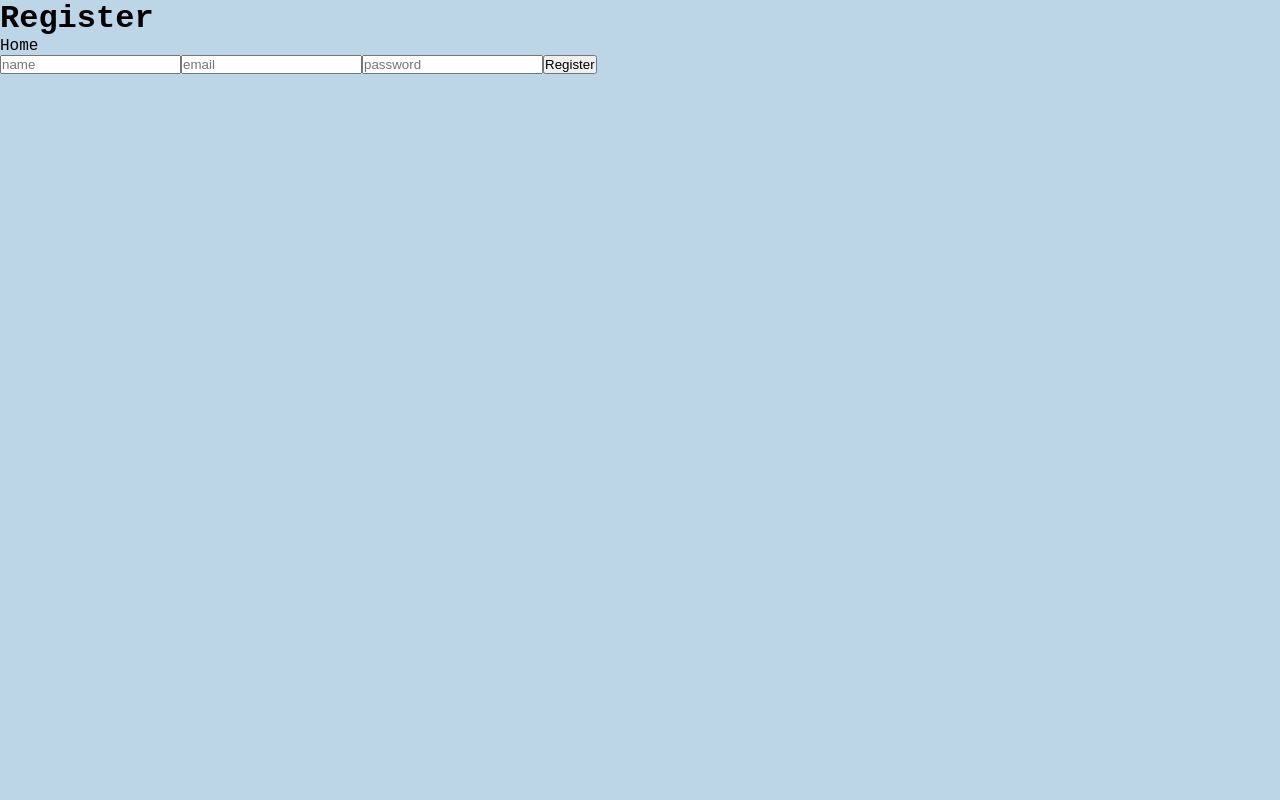
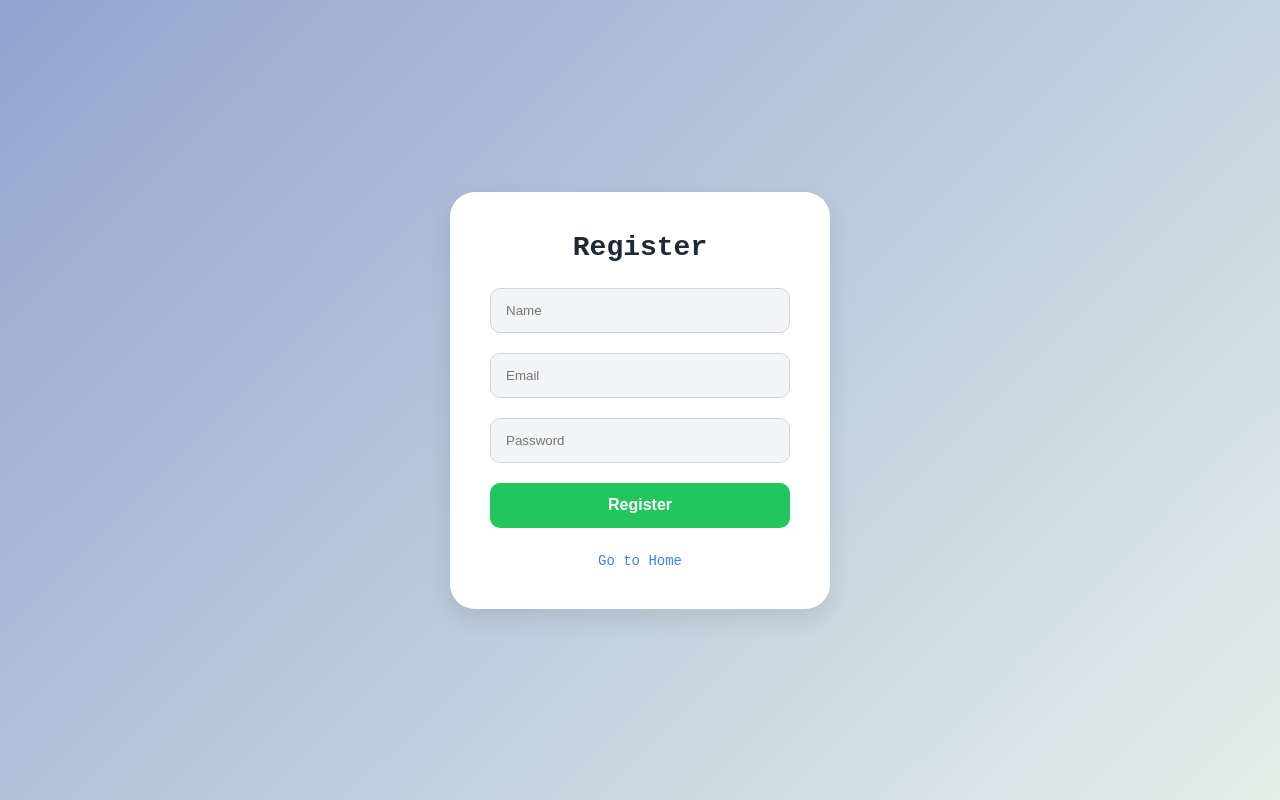
Before and after one commit to JulioCesar112/ecommerce-tech, a React (Vite) app: page /register in a window 1280 px wide. Built offline with nearby package versions, Linux system fonts and the light colour scheme; no server answers.

Commit message:
feat(ui): improve login and register styling

```diff
--- a/src/components/common/Navbar.css
+++ b/src/components/common/Navbar.css
@@ -1,27 +1,66 @@
-.navbar-home{
-height: 60px;
+/* 🔷 NAVBAR */
+.navbar-home {
+  height: 70px;
   display: flex;
-  margin: 20px;
-  border-radius: 10px ;
   justify-content: space-between;
   align-items: center;
-  background-color: rgb(255, 255, 255);
+
+  margin: 20px;
+  padding: 0 30px;
+
+  border-radius: 15px;
+  background-color: #ffffff;
+
+  box-shadow: 0 5px 15px rgba(0, 0, 0, 0.1);
+
+  font-size: 15px;
 }
 
-.navbar-logo{
+/* 🔷 LOGO */
+.navbar-logo {
   width: 50%;
   display: flex;
-  justify-content: center;
+  justify-content: flex-start;
 }
 
-.navbar-links{
+.navbar-logo a {
+  font-size: 18px;
+  font-weight: bold;
+  color: #1f2937;
+  text-decoration: none;
+}
+
+/* 🔷 LINKS */
+.navbar-links {
   width: 50%;
   display: flex;
   align-items: center;
-  justify-content: space-around;
+  justify-content: flex-end;
+  gap: 30px;
 }
 
-.navbar-cart{
+/* 🔗 LINKS estilo */
+.navbar-links a {
+  text-decoration: none;
+  color: #374151;
+  font-weight: 500;
+  transition: all 0.2s ease;
+}
+
+/* 🔥 HOVER */
+.navbar-links a:hover {
+  color: #3b82f6;
+}
+
+/* 🛒 CART */
+.navbar-cart {
+  font-size: 28px;
   display: flex;
-  font-size: 35px;
+  align-items: center;
+  cursor: pointer;
+  transition: transform 0.2s ease;
 }
+
+.navbar-cart:hover {
+  transform: scale(1.15);
+}
--- a/src/features/auth/components/LoginForm.jsx
+++ b/src/features/auth/components/LoginForm.jsx
@@ -1,39 +1,38 @@
-import { useForm } from "react-hook-form"
-import { useAuth } from "../hooks/useAuth"
-import { getToken } from "../../../services/storage"
-
+import { useForm } from "react-hook-form";
+import { useAuth } from "../hooks/useAuth";
 
 const LoginForm = () => {
-
-  const { register, handleSubmit } = useForm()
-  const { useLogin, loading } = useAuth()
+  const { register, handleSubmit } = useForm();
+  const { useLogin, loading } = useAuth();
 
   const onSubmit = async (data) => {
     try {
-      const res = await useLogin(data)
-      console.log("Users Loged",data)
+      await useLogin(data);
     } catch (error) {
-      console.error("Error in loginform")
+      console.error("Error in login");
     }
-  }
+  };
 
   return (
-    <form onSubmit={handleSubmit(onSubmit)} >
+    <form className="login-form" onSubmit={handleSubmit(onSubmit)}>
       <input
-        placeholder="email"
-        {...register("email", { required: true })} />
+        className="login-input"
+        placeholder="Email"
+        {...register("email", { required: true })}
+      />
 
       <input
+        className="login-input"
         type="password"
-        placeholder="password"
+        placeholder="Password"
         {...register("password", { required: true })}
       />
 
-      <button type="submit" disabled={loading}>
-        {loading ? "Cargando..." : "Login"}
+      <button className="login-button" type="submit" disabled={loading}>
+        {loading ? "Loading..." : "Login"}
       </button>
     </form>
-  )
-}
+  );
+};
 
 export default LoginForm
--- a/src/features/auth/components/RegisterForm.jsx
+++ b/src/features/auth/components/RegisterForm.jsx
@@ -1,41 +1,44 @@
-import { useForm } from "react-hook-form"
-import { useAuth } from "../hooks/useAuth"
-import { useState } from "react"
+import { useForm } from "react-hook-form";
+import { useAuth } from "../hooks/useAuth";
 
 const RegisterForm = () => {
-  const { register, handleSubmit } = useForm()
-  const { useRegister, loading } = useAuth()
+  const { register, handleSubmit } = useForm();
+  const { useRegister, loading } = useAuth();
 
   const onSubmit = async (data) => {
     try {
-      const res = await useRegister(data)
-      console.log("User Register", res)
+      await useRegister(data);
     } catch (error) {
-      console.log("Error in RegisterForm")
-      alert(error.response.data.message)
+      alert(error.response?.data?.message || "Error");
     }
-  }
+  };
 
   return (
-    <form onSubmit={handleSubmit(onSubmit)}>
-
-      <input placeholder="name"
+    <form className="register-form" onSubmit={handleSubmit(onSubmit)}>
+      <input
+        className="register-input"
+        placeholder="Name"
         {...register("name", { required: true })}
       />
-      <input placeholder="email"
+
+      <input
+        className="register-input"
+        placeholder="Email"
         {...register("email", { required: true })}
       />
 
-      <input type="password"
-        placeholder="password"
+      <input
+        className="register-input"
+        type="password"
+        placeholder="Password"
         {...register("password", { required: true })}
       />
 
-      <button type="submit" disabled={loading}>
-        {loading ? "creando..." : "Register"}
+      <button className="register-button" type="submit" disabled={loading}>
+        {loading ? "Creating..." : "Register"}
       </button>
     </form>
-  )
-}
+  );
+};
 
-export default RegisterForm
+export default RegisterForm;
--- /dev/null
+++ b/src/features/auth/pages/Login.css
@@ -0,0 +1,94 @@
+/* 🌍 Fondo */
+.login-page {
+  height: 100vh;
+  display: flex;
+  justify-content: center;
+  align-items: center;
+
+  background: linear-gradient(135deg, #93a5cf, #e4efe9);
+}
+
+/* 📦 Card */
+.login-container {
+  width: 380px;
+  padding: 40px;
+
+  background: #ffffff;
+  border-radius: 25px;
+
+  display: flex;
+  flex-direction: column;
+  align-items: center;
+  gap: 25px;
+
+  box-shadow: 0 10px 25px rgba(0, 0, 0, 0.1);
+}
+
+/* 📝 Título */
+.login-title {
+  font-size: 28px;
+  font-weight: bold;
+  color: #1f2937;
+}
+
+/* 📋 Form */
+.login-form {
+  width: 100%;
+  display: flex;
+  flex-direction: column;
+  gap: 20px;
+}
+
+/* ✏️ Inputs */
+.login-input {
+  height: 45px;
+  padding: 0 15px;
+
+  border-radius: 10px;
+  border: 1px solid #d1d5db;
+
+  background-color: #f3f4f6;
+
+  transition: all 0.2s ease;
+}
+
+/* 🔥 Focus */
+.login-input:focus {
+  outline: none;
+  border: 2px solid #3b82f6;
+  background-color: #ffffff;
+}
+
+/* 🚀 Botón */
+.login-button {
+  height: 45px;
+
+  border: none;
+  border-radius: 10px;
+
+  background-color: #22c55e;
+  color: white;
+  font-size: 16px;
+  font-weight: bold;
+
+  cursor: pointer;
+
+  transition: all 0.2s ease;
+}
+
+/* 🔥 Hover */
+.login-button:hover {
+  background-color: #16a34a;
+  transform: scale(1.02);
+}
+
+/* 🔗 Link */
+.login-home-link {
+  font-size: 14px;
+  color: #3b82f6;
+  text-decoration: none;
+}
+
+.login-home-link:hover {
+  text-decoration: underline;
+}
--- a/src/features/auth/pages/Login.jsx
+++ b/src/features/auth/pages/Login.jsx
@@ -1,14 +1,21 @@
 import { Link } from "react-router-dom";
 import LoginForm from "../components/LoginForm";
+import "./Login.css";
 
 const Login = () => {
   return (
-    <div>
-      <h1>Login</h1>
-      <Link to="/">Home</Link>
-      <LoginForm />
+    <div className="login-page">
+      <div className="login-container">
+        <h1 className="login-title">Login</h1>
+
+        <LoginForm />
+
+        <Link to="/" className="login-home-link">
+          Go to Home
+        </Link>
+      </div>
     </div>
-  )
-}
+  );
+};
 
-export default Login
+export default Login;
--- /dev/null
+++ b/src/features/auth/pages/Register.css
@@ -0,0 +1,94 @@
+/* 🌍 Fondo */
+.register-page {
+  height: 100vh;
+  display: flex;
+  justify-content: center;
+  align-items: center;
+
+  background: linear-gradient(135deg, #93a5cf, #e4efe9);
+}
+
+/* 📦 Card */
+.register-container {
+  width: 380px;
+  padding: 40px;
+
+  background: #ffffff;
+  border-radius: 25px;
+
+  display: flex;
+  flex-direction: column;
+  align-items: center;
+  gap: 25px;
+
+  box-shadow: 0 10px 25px rgba(0, 0, 0, 0.1);
+}
+
+/* 📝 Título */
+.register-title {
+  font-size: 28px;
+  font-weight: bold;
+  color: #1f2937;
+}
+
+/* 📋 Form */
+.register-form {
+  width: 100%;
+  display: flex;
+  flex-direction: column;
+  gap: 20px;
+}
+
+/* ✏️ Inputs */
+.register-input {
+  height: 45px;
+  padding: 0 15px;
+
+  border-radius: 10px;
+  border: 1px solid #d1d5db;
+
+  background-color: #f3f4f6;
+
+  transition: all 0.2s ease;
+}
+
+/* 🔥 Focus */
+.register-input:focus {
+  outline: none;
+  border: 2px solid #3b82f6;
+  background-color: #ffffff;
+}
+
+/* 🚀 Botón */
+.register-button {
+  height: 45px;
+
+  border: none;
+  border-radius: 10px;
+
+  background-color: #22c55e;
+  color: white;
+  font-size: 16px;
+  font-weight: bold;
+
+  cursor: pointer;
+
+  transition: all 0.2s ease;
+}
+
+/* 🔥 Hover */
+.register-button:hover {
+  background-color: #16a34a;
+  transform: scale(1.02);
+}
+
+/* 🔗 Link */
+.register-home-link {
+  font-size: 14px;
+  color: #3b82f6;
+  text-decoration: none;
+}
+
+.register-home-link:hover {
+  text-decoration: underline;
+}
--- a/src/features/auth/pages/Register.jsx
+++ b/src/features/auth/pages/Register.jsx
@@ -1,14 +1,21 @@
-import { Link } from "react-router-dom"
-import RegisterForm from "../components/RegisterForm"
+import { Link } from "react-router-dom";
+import RegisterForm from "../components/RegisterForm";
+import "./Register.css";
 
 const Register = () => {
-    return(
-        <div>
-            <h1>Register</h1>
-            <Link to="/">Home</Link>
-            <RegisterForm/>
-        </div>
-    )
-}
+  return (
+    <div className="register-page">
+      <div className="register-container">
+        <h1 className="register-title">Register</h1>
 
-export default Register
+        <RegisterForm />
+
+        <Link to="/" className="register-home-link">
+          Go to Home
+        </Link>
+      </div>
+    </div>
+  );
+};
+
+export default Register;
--- /dev/null
+++ b/src/features/products/components/Product.css
@@ -0,0 +1,95 @@
+/* 🔲 CONTENEDOR CARD */
+.product-card {
+  width: 250px;
+  background: #ffffff;
+  border-radius: 15px;
+
+  overflow: hidden;
+
+  box-shadow: 0 5px 15px rgba(0,0,0,0.1);
+
+  transition: all 0.2s ease;
+}
+
+/* 🔥 HOVER CARD */
+.product-card:hover {
+  transform: translateY(-5px);
+  box-shadow: 0 10px 25px rgba(0,0,0,0.15);
+}
+
+/* 🖼️ IMAGEN */
+.product-image-container {
+  width: 100%;
+  height: 200px;
+  background: #f3f4f6;
+
+  display: flex;
+  justify-content: center;
+  align-items: center;
+}
+
+.product-image-container img {
+  max-width: 100%;
+  max-height: 100%;
+  object-fit: contain;
+}
+
+/* 📦 INFO */
+.product-info {
+  padding: 15px;
+
+  display: flex;
+  flex-direction: column;
+  gap: 10px;
+}
+
+/* 📝 TITULO */
+.product-title {
+  font-size: 16px;
+  color: #1f2937;
+}
+
+/* 💲 PRECIO */
+.product-price {
+  font-size: 18px;
+  font-weight: bold;
+  color: #22c55e;
+}
+
+/* 🛒 BOTÓN */
+.product-button {
+  margin-top: 10px;
+
+  height: 40px;
+
+  border: none;
+  border-radius: 10px;
+
+  background-color: #3b82f6;
+  color: white;
+
+  font-weight: bold;
+  cursor: pointer;
+
+  transition: all 0.2s ease;
+}
+
+/* 🔥 HOVER BOTÓN */
+.product-button:hover {
+  background-color: #2563eb;
+  transform: scale(1.03);
+}
+
+
+
+
+/* 🧱 GRID */
+.product-grid {
+  display: flex;
+  flex-wrap: wrap;
+  gap: 20px;
+
+  justify-content: center;
+
+  padding: 20px;
+}
--- a/src/features/products/components/ProductCard.jsx
+++ b/src/features/products/components/ProductCard.jsx
@@ -1,14 +1,46 @@
+import "./Product.css"
+import { useNavigate } from "react-router-dom"
+import { getToken } from "../../../services/storage"
+import { addToCart } from "../../../services/cartStorage"
 
-const ProductCard = ({product}) => {
+const ProductCard = ({ product }) => {
 
-    return(
-        <div>
-            <img src={product.image} alt={product.name} />
-            <h3>{product.name}</h3>
-            <p>${product.price}</p>
-        </div>
-    )
+  const navigate = useNavigate()
 
+  const handleAddToCart = () => {
+    const token = getToken()
+
+    if (!token) {
+      navigate("/login")
+      return
+    }
+
+    addToCart(product)
+
+    alert("Product added to cart 🛒")
+  }
+
+  return (
+    <div className="product-card">
+
+      <div className="product-image-container">
+        <img src={product.image} alt={product.name} />
+      </div>
+
+      <div className="product-info">
+        <h3 className="product-title">{product.name}</h3>
+        <p className="product-price">${product.price}</p>
+
+        <button
+          className="product-button"
+          onClick={handleAddToCart}
+        >
+          Add to Cart
+        </button>
+      </div>
+
+    </div>
+  )
 }
 
 export default ProductCard
--- a/src/features/products/components/ProductList.jsx
+++ b/src/features/products/components/ProductList.jsx
@@ -1,17 +1,14 @@
-import ProductCard from "./ProductCard";
-
+import ProductCard from "./ProductCard"
+import "./Product.css"
 
 const ProductList = ({ products }) => {
   return (
-    <div>
-      {
-        products.map((product) => (
-          <ProductCard key={product.id} product={product} />
-        ))
-      }
+    <div className="product-grid">
+      {products.map((product) => (
+        <ProductCard key={product.id} product={product} />
+      ))}
     </div>
   )
-
 }
 
 export default ProductList
--- a/src/pages/Home.jsx
+++ b/src/pages/Home.jsx
@@ -11,7 +11,6 @@ const Home = () => {
   return (
     <div>
       <Navbar />
-      <h1>Productos</h1>
       <ProductList products={products} />
     </div>
   );
--- /dev/null
+++ b/src/services/cartStorage.js
@@ -0,0 +1,22 @@
+export const getCart = () => {
+  const cart = localStorage.getItem("cart")
+  return cart ? JSON.parse(cart) : []
+}
+
+export const saveCart = (cart) => {
+  localStorage.setItem("cart", JSON.stringify(cart))
+}
+
+export const addToCart = (product) => {
+  const cart = getCart()
+
+  const existing = cart.find(p => p.id === product.id)
+
+  if (existing) {
+    existing.quantity += 1
+  } else {
+    cart.push({ ...product, quantity: 1 })
+  }
+
+  saveCart(cart)
+}
```
